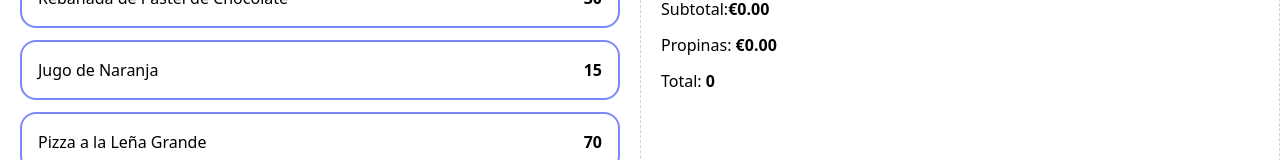
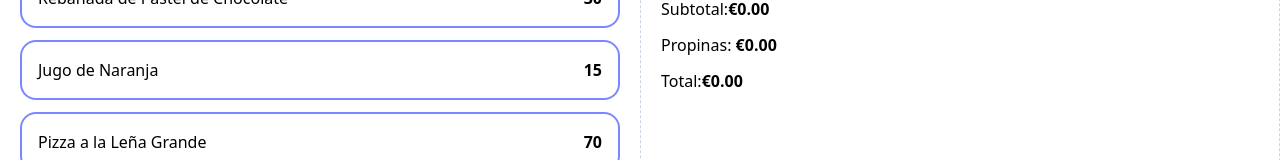
Before and after one commit to JCO91/Calculadora-Propinas, a React (Vite) app: page / in a window 1280 px wide. Shown: the part 540-700 px from the top of the page. Built offline with nearby package versions, Linux system fonts and the light colour scheme.

Commit message:
create function totalAmount

```diff
--- a/src/components/OrderTotal.tsx
+++ b/src/components/OrderTotal.tsx
@@ -14,6 +14,7 @@ export default function OrderTotal({order, tip}: OrderTotalProp) {
 }, [order]);
 
 const tipAmount = useMemo(()=>subTotalAmount * tip, [tip,order]) // se ejecutara cuando cmabie tip o order
+const totalAmount = useMemo(()=>subTotalAmount + tipAmount,[tip, order])
     return (
         <div className="space-y-3">
             <h2 className="font-black">Total y Propinas:</h2>
@@ -24,7 +25,7 @@ const tipAmount = useMemo(()=>subTotalAmount * tip, [tip,order]) // se ejecutara
                 <span className="font-black"> {formatCurrency(tipAmount)} </span>
             </p>
             <p>Total:
-                <span className="font-black"> 0 </span>
+                <span className="font-black">{formatCurrency(totalAmount)} </span>
             </p>
             <button>
 
```
